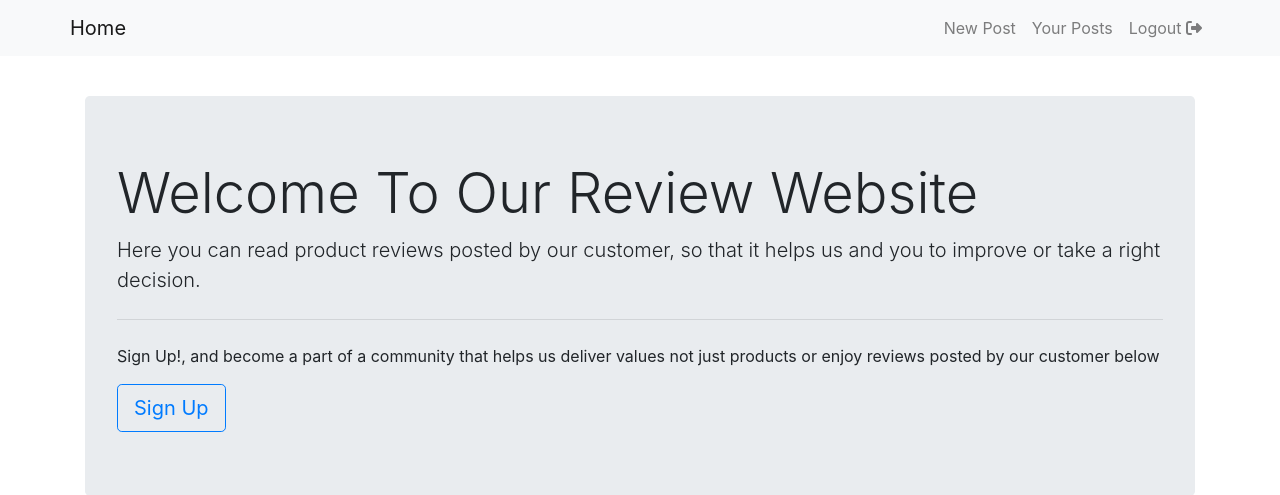
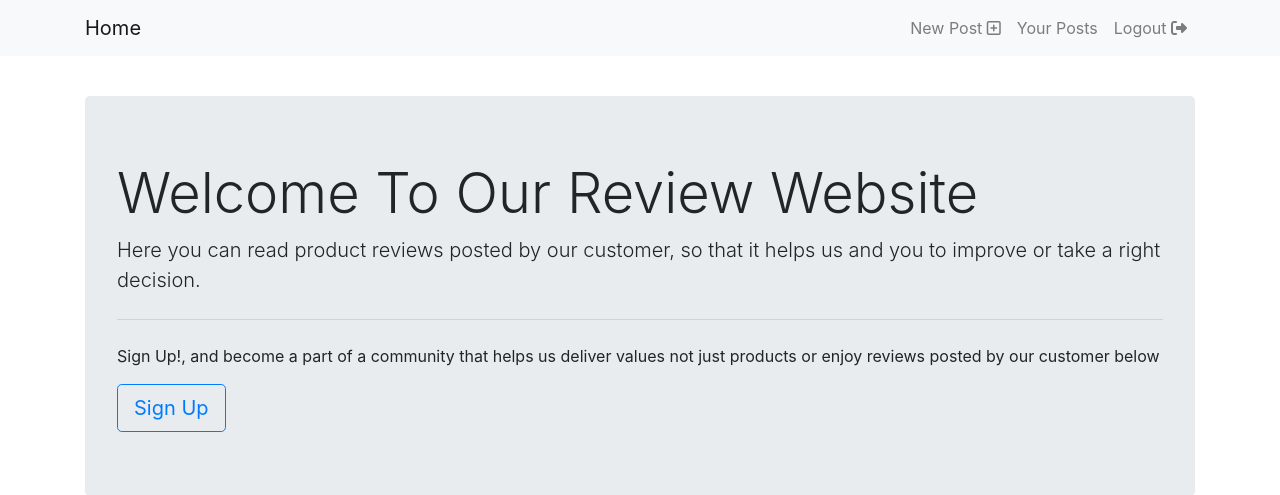
Before and after one commit to alisyd/customer-rev, a Flask app: page / in a window 1280 px wide. Shown: the top 495 px of the page. Run offline with Flask 2, Linux system fonts and the light colour scheme; the visitor is signed in with stand-in values (Sample User, id 1); data that the repository does not hold is empty; some libraries are stand-ins or nearby versions.

Commit message:
better than before

```diff
--- a/templates/base.html
+++ b/templates/base.html
@@ -12,14 +12,19 @@
 </head>
 
 <body>
-    <nav class="navbar fixed-top navbar-expand navbar-light bg-light mb-5">
+    <nav class="navbar fixed-top navbar-expand-lg navbar-light bg-light mb-5">
         <div class="container">
             <a class="navbar-brand" href=" {{ url_for('home')}}">Home</a>
-            <div class="nav justify-content-end ">
-                <div class="navbar-nav">
+            <button class="navbar-toggler" type="button" data-toggle="collapse" data-target="#navitems" aria-controls="navbarSupportedContent" aria-expanded="false" aria-label="Toggle navigation">
+                <span class="navbar-toggler-icon"></span>
+              </button>
+
+            <div class="nav collapse navbar-collapse justify-content-lg-end " id="navitems">
+
+                    <div class="navbar-nav ">
                         {% if current_user.is_authenticated%}
 
-                    <a class="nav-item nav-link "  href="{{ url_for('new_post')}}" aria-selected="false">New Post</a>
+                        <a class="nav-item nav-link "  href="{{ url_for('new_post')}}" aria-selected="false">New Post <i class="far fa-plus-square"></i> </a>
                         <a class="nav-item nav-link" href="{{ url_for('view_posts')}}" aria-selected="false">Your Posts</a>
                         <a class="nav-item nav-link"  href="{{ url_for('logout')}}">Logout <i class="fas fa-sign-out-alt"></i></a>
 
@@ -37,6 +42,9 @@
 
         {% block body %}{% endblock %}
     </div>
+    <script src="https://code.jquery.com/jquery-3.4.1.slim.min.js" integrity="sha384-J6qa4849blE2+poT4WnyKhv5vZF5SrPo0iEjwBvKU7imGFAV0wwj1yYfoRSJoZ+n" crossorigin="anonymous"></script>
+    <script src="https://cdn.jsdelivr.net/npm/popper.js@1.16.0/dist/umd/popper.min.js" integrity="sha384-Q6E9RHvbIyZFJoft+2mJbHaEWldlvI9IOYy5n3zV9zzTtmI3UksdQRVvoxMfooAo" crossorigin="anonymous"></script>
+    <script src="https://stackpath.bootstrapcdn.com/bootstrap/4.4.1/js/bootstrap.min.js" integrity="sha384-wfSDF2E50Y2D1uUdj0O3uMBJnjuUD4Ih7YwaYd1iqfktj0Uod8GCExl3Og8ifwB6" crossorigin="anonymous"></script>
 </body>
 
 </html>
```
Lines whose indentation alone changed are shown as unchanged.
